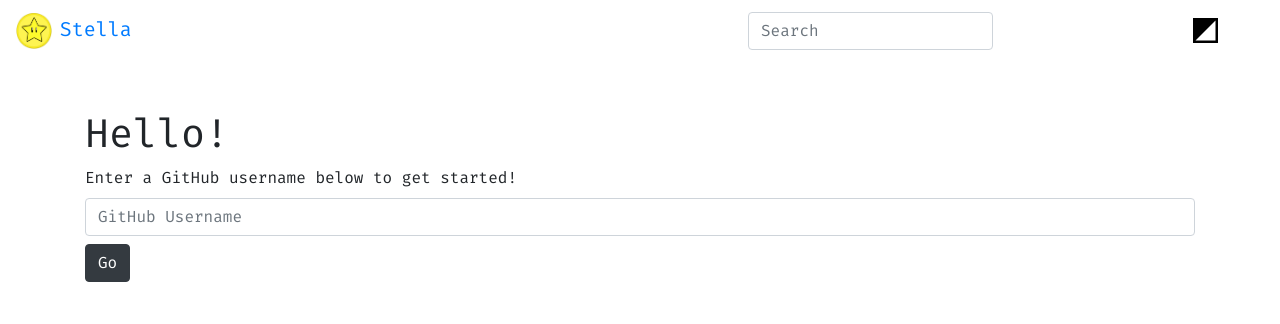
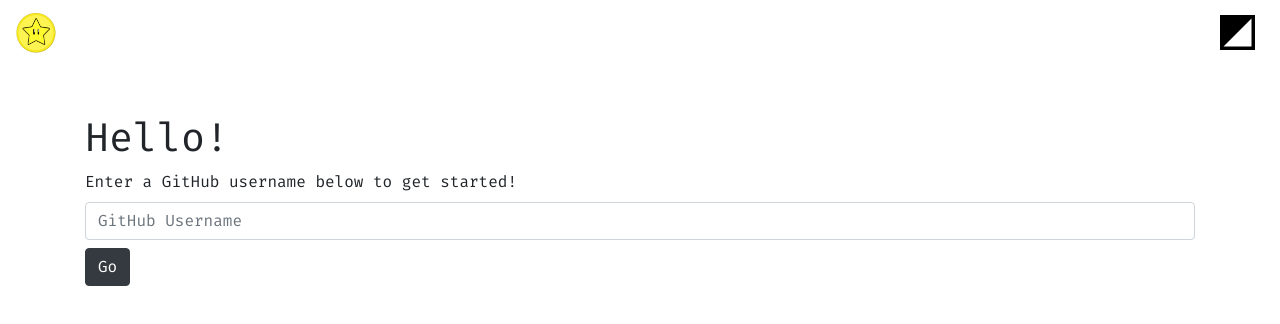
Before and after one commit to this-fifo/stella, a React (Create React App) app: page / in a window 1280 px wide. Shown: the top 324 px of the page. Built offline with nearby package versions, Linux system fonts and the light colour scheme; what redux-immutable-state-invariant would draw is missing.

Commit message:
Update Header component to include history
Header component now uses withRouter and hides searchbar in landing page

```diff
--- a/src/components/Header.jsx
+++ b/src/components/Header.jsx
@@ -1,15 +1,20 @@
 import { Navbar, Nav, Form, FormControl, Button } from 'react-bootstrap'
 import React, { useState } from 'react'
 import PropTypes from 'prop-types'
-import { Link } from 'react-router-dom'
+import { Link, withRouter } from 'react-router-dom'
 import toggle from '../toggle.svg'
 import starCoin from '../star_coin.png'
 
-const Header = ({ darkModeBlenderRef }) => {
+const Header = ({ darkModeBlenderRef, history }) => {
   const [searchValue, setSearchValue] = useState('')
 
   const handleClick = () => {
     darkModeBlenderRef.current.classList.toggle('expand')
+  }
+
+  const handleSubmit = event => {
+    event.preventDefault()
+    setSearchValue('')
   }
 
   const handleChange = input => {
@@ -17,35 +22,42 @@ const Header = ({ darkModeBlenderRef }) => {
   }
 
   return (
-    <Navbar bg="white" variant="light" position="top">
+    <Navbar bg="white" variant="light" position="top" className="d-flex">
       <Navbar.Brand>
-        <Link to="/">
-          <img alt="stella" src={starCoin} width="5%" className="mr-2" />
-          Stella
+        <Link variant="dark" to="/">
+          <img alt="stella" src={starCoin} style={{ maxWidth: '2.5rem' }} />
         </Link>
       </Navbar.Brand>
-      <Nav className="mr-auto">
-        <Form inline>
+      <Nav className="mx-auto">
+        {history.location.pathname !== '/' ? (
+          <Form inline onSubmit={handleSubmit}>
             <FormControl
               value={searchValue}
               onChange={handleChange}
               type="text"
               placeholder="Search"
-            className="mr-sm-2"
             />
           </Form>
+        ) : (
+          <></>
+        )}
       </Nav>
       <Nav.Item>
         <Button onClick={handleClick} id="toggle" size="sm" variant="link">
-          <img alt="dark mode" src={toggle} width="25%" />
+          <img alt="dark mode" src={toggle} style={{ maxWidth: '2.2rem' }} />
         </Button>
       </Nav.Item>
     </Navbar>
   )
 }
 
+const historyPropType = PropTypes.shape({
+  location: PropTypes.shape({ pathname: PropTypes.string }),
+})
+
 Header.propTypes = {
   darkModeBlenderRef: PropTypes.objectOf(PropTypes.instanceOf(Element)).isRequired,
+  history: historyPropType.isRequired,
 }
 
-export default Header
+export default withRouter(Header)
```
Also changed, not shown: 1 other file (tests, documents, lock files or other folders). Lines whose indentation alone changed are shown as unchanged.
